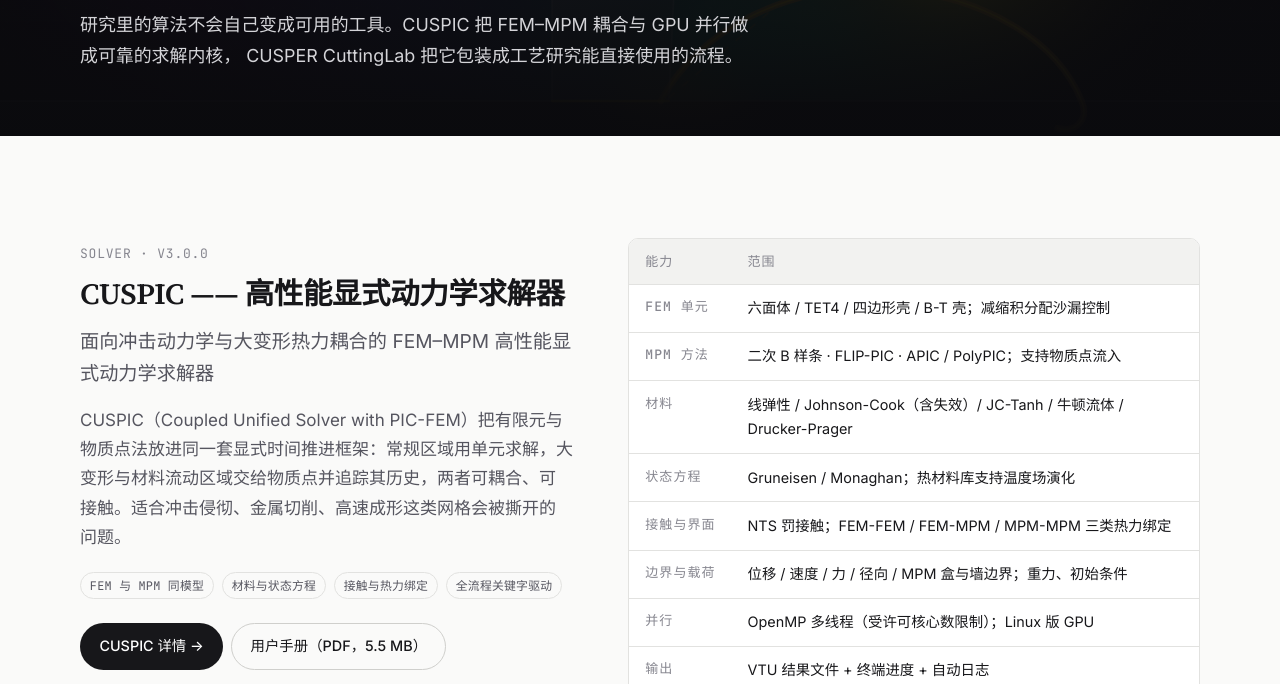
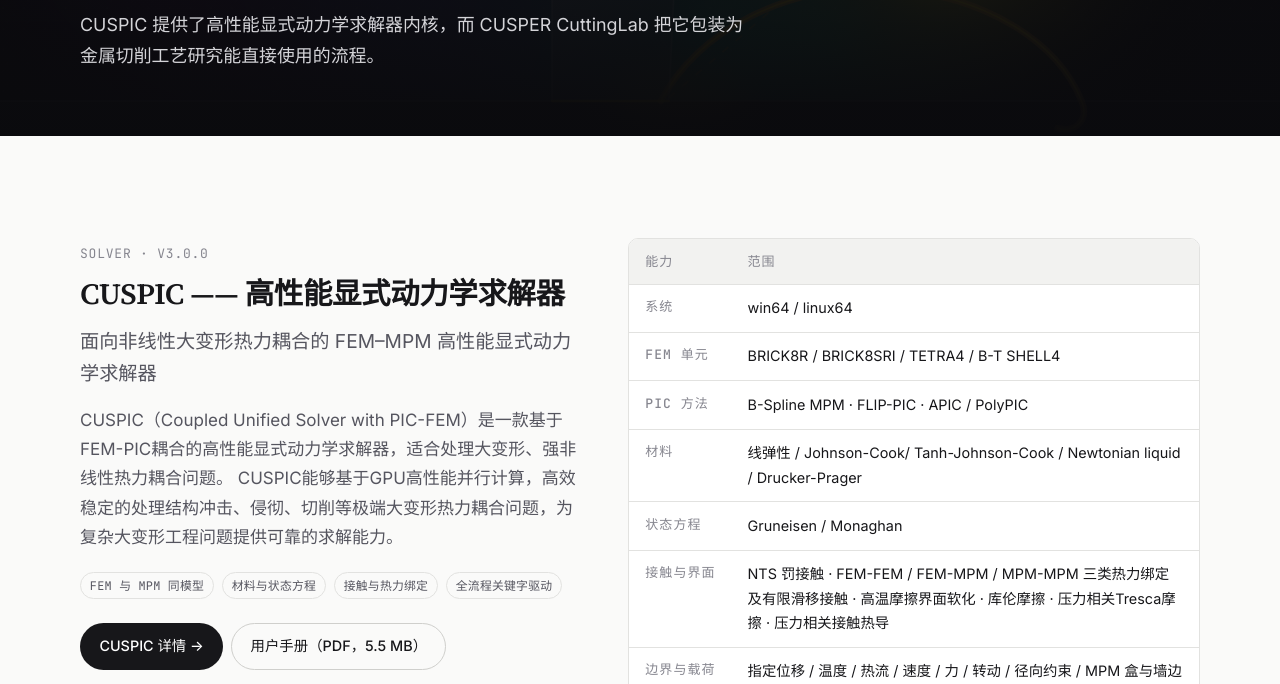
Before and after one commit to chengzhaolong/chengzhaolong.github.io, an Astro site: page /software in a window 1280 px wide. Shown: the part 268-952 px from the top of the page. Built offline with nearby package versions, Linux system fonts and the light colour scheme; Astro itself is replaced by a stand-in of ours.

Commit message:
refactor(software): update CUSPIC specs and simplify trial copy
- Revise CUSPIC tagline and summary to emphasize nonlinear large-deformation thermal coupling and GPU acceleration
- Update capability matrix: add OS support, use explicit element/method names, expand contact and boundary details
- Remove MAC address help/note and simplify CuttingLab trial lead text
- Reword software index lede and CTA to focus on CUSPER CuttingLab trial registration

```diff
--- a/src/data/software.yml
+++ b/src/data/software.yml
@@ -6,9 +6,10 @@
 - id: cuspic
   name: CUSPIC
   kicker: Solver
-  tagline: 面向冲击动力学与大变形热力耦合的 FEM–MPM 高性能显式动力学求解器
+  tagline: 面向非线性大变形热力耦合的 FEM–MPM 高性能显式动力学求解器
   summary: |-
-    CUSPIC（Coupled Unified Solver with PIC-FEM）把有限元与物质点法放进同一套显式时间推进框架：常规区域用单元求解，大变形与材料流动区域交给物质点并追踪其历史，两者可耦合、可接触。适合冲击侵彻、金属切削、高速成形这类网格会被撕开的问题。
+    CUSPIC（Coupled Unified Solver with PIC-FEM）是一款基于FEM-PIC耦合的高性能显式动力学求解器，适合处理大变形、强非线性热力耦合问题。
+    CUSPIC能够基于GPU高性能并行计算，高效稳定的处理结构冲击、侵彻、切削等极端大变形热力耦合问题，为复杂大变形工程问题提供可靠的求解能力。
   version: v3.0.0
   status: 内部研发
   chips: [FEM–MPM 耦合, 热力耦合, GPU 并行, 关键字驱动]
@@ -45,22 +46,24 @@
       v: Linux（CPU + GPU）/ Windows（仅 CPU）
   # 能力矩阵：/software 与 /software/cuspic 共用，一行一类，只写短语
   matrix:
+    - k: 系统
+      v: win64 / linux64
     - k: FEM 单元
-      v: 六面体 / TET4 / 四边形壳 / B-T 壳；减缩积分配沙漏控制
-    - k: MPM 方法
-      v: 二次 B 样条 · FLIP-PIC · APIC / PolyPIC；支持物质点流入
+      v: BRICK8R / BRICK8SRI / TETRA4 / B-T SHELL4
+    - k: PIC 方法
+      v: B-Spline MPM · FLIP-PIC · APIC / PolyPIC
     - k: 材料
-      v: 线弹性 / Johnson-Cook（含失效）/ JC-Tanh / 牛顿流体 / Drucker-Prager
+      v: 线弹性 / Johnson-Cook/ Tanh-Johnson-Cook / Newtonian liquid / Drucker-Prager
     - k: 状态方程
-      v: Gruneisen / Monaghan；热材料库支持温度场演化
+      v: Gruneisen / Monaghan
     - k: 接触与界面
-      v: NTS 罚接触；FEM-FEM / FEM-MPM / MPM-MPM 三类热力绑定
+      v: NTS 罚接触 · FEM-FEM / FEM-MPM / MPM-MPM 三类热力绑定及有限滑移接触 · 高温摩擦界面软化 · 库伦摩擦 · 压力相关Tresca摩擦 · 压力相关接触热导
     - k: 边界与载荷
-      v: 位移 / 速度 / 力 / 径向 / MPM 盒与墙边界；重力、初始条件
+      v: 指定位移 / 温度 / 热流 / 速度 / 力 / 转动 / 径向约束 / MPM 盒与墙边界；重力、初始速度条件
     - k: 并行
-      v: OpenMP 多线程（受许可核心数限制）；Linux 版 GPU
+      v: OpenMP 多线程 / GPU 异构计算 (目前仅linux64支持该功能)
     - k: 输出
-      v: VTU 结果文件 + 终端进度 + 自动日志
+      v: VTU 二进制结果文件 + 终端进度 + 自动日志
   # 案例位：按数组顺序排版 —— 第 1 条主展（视频 2/3 + 文案 1/3 两栏），
   #         第 2–3 条半宽并排，第 4 条起三分之一。
   #         video 留空即渲染「待替换」占位；ratio 填视频原生画面比例，
@@ -150,7 +153,7 @@
     open: false
     email: chengzhaolong@mail.dlut.edu.cn
     subject: CUSPER CuttingLab 试用申请
-    lead: 试用面向切削工艺研究与教学，先开放小批量内测名额；开启后按登记顺序发放，并附一份上手指引与示例参数组。
+    lead: 填写以下信息，以便我们在开放试用后及时通知你
     fields:
       - k: 用户名
         hint: 姓名或称呼
@@ -159,11 +162,6 @@
       - k: 物理 MAC 地址
         hint: 如 00-1A-2B-3C-4D-5E
     extra_lines: [材料 / 工件, 切削工况（速度 / 进给 / 切深）, 关注的结果, 可用硬件（CPU / GPU）]
-    note: 许可证按机器码签发，换机器、加卡或延期都要重新申请；虚拟网卡与随机 MAC 无法签发。
-    mac_help:
-      - Windows：命令提示符里 ipconfig /all →「物理地址」
-      - Linux：ip link 或 cat /sys/class/net/*/address
-      - macOS：ifconfig en0 | grep ether
   links:
     - label: 试用即将开启 ↓
       href: '#access'
--- a/src/pages/software/index.astro
+++ b/src/pages/software/index.astro
@@ -33,8 +33,8 @@ const compare = [
       <span class="eyebrow eyebrow--media">Software</span>
       <h1 class="page-head__title">求解器与软件</h1>
       <p class="page-head__lede">
-        研究里的算法不会自己变成可用的工具。CUSPIC 把 FEM–MPM 耦合与 GPU 并行做成可靠的求解内核，
-        CUSPER CuttingLab 把它包装成工艺研究能直接使用的流程。
+        CUSPIC 提供了高性能显式动力学求解器内核，而
+        CUSPER CuttingLab 把它包装为金属切削工艺研究能直接使用的流程。
       </p>
     </div>
   </header>
@@ -182,9 +182,9 @@ const compare = [
     <div class="container">
       <div class="apply" data-reveal>
         <span class="eyebrow">Get started</span>
-        <h2 style="margin-top:.65rem">想在自己的算例上跑一遍？</h2>
+        <h2 style="margin-top:.65rem">尝试CUSPER CuttingLab</h2>
         <p style="margin-top:.75rem;max-width:62ch">
-          CUSPIC 通过邮件沟通算例与许可；CUSPER CuttingLab 的试用即将开启，可以先按登记顺序排队。
+          对CUSPER CuttingLab感兴趣？通过邮件联系我们，登记 CUSPER CuttingLab 试用账号。我们在试用开放后将及时通知你
         </p>
         <div class="cluster" style="margin-top:1.5rem">
           <a class="btn" href="/software/cuttinglab#access">登记 CUSPER CuttingLab 试用 →</a>
```
